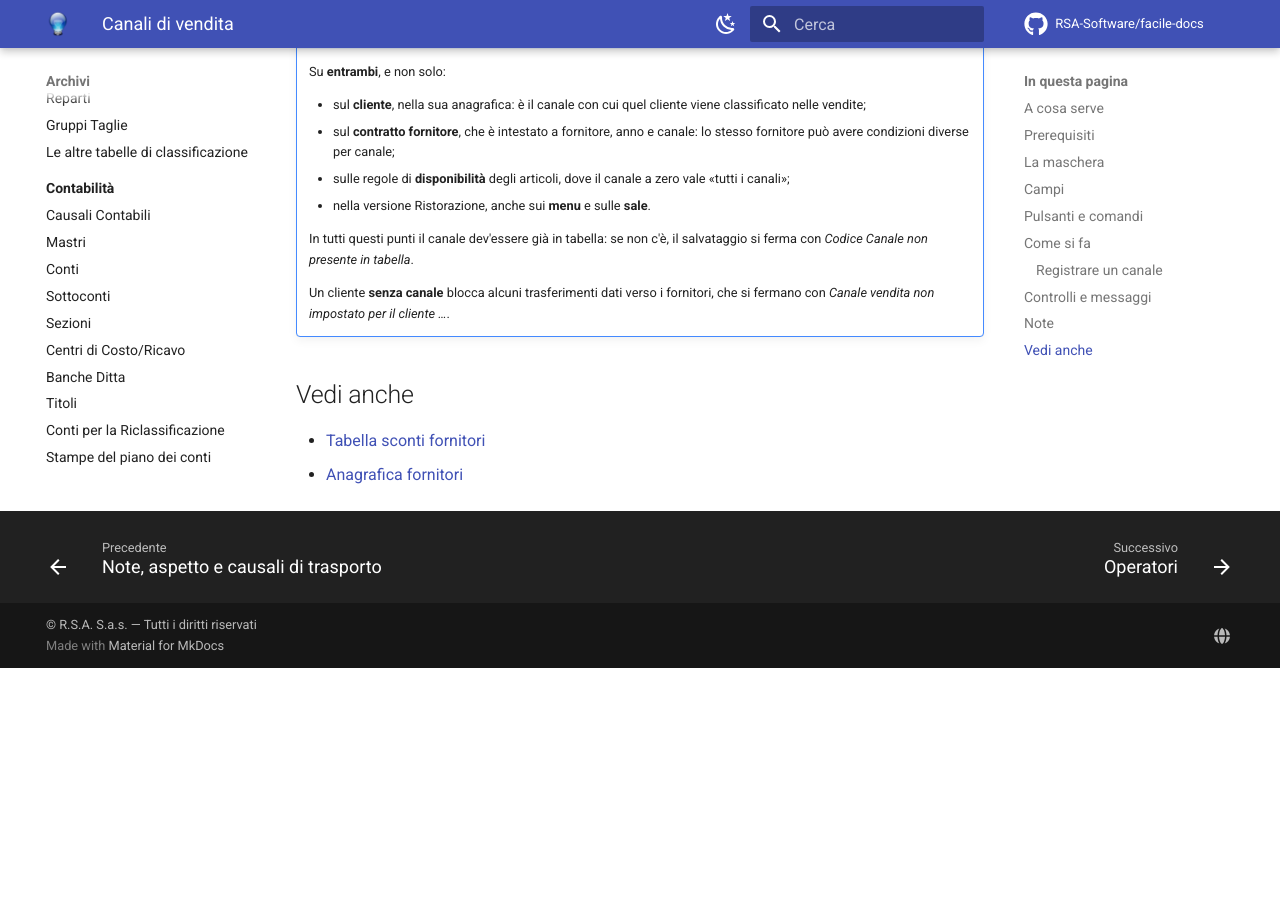
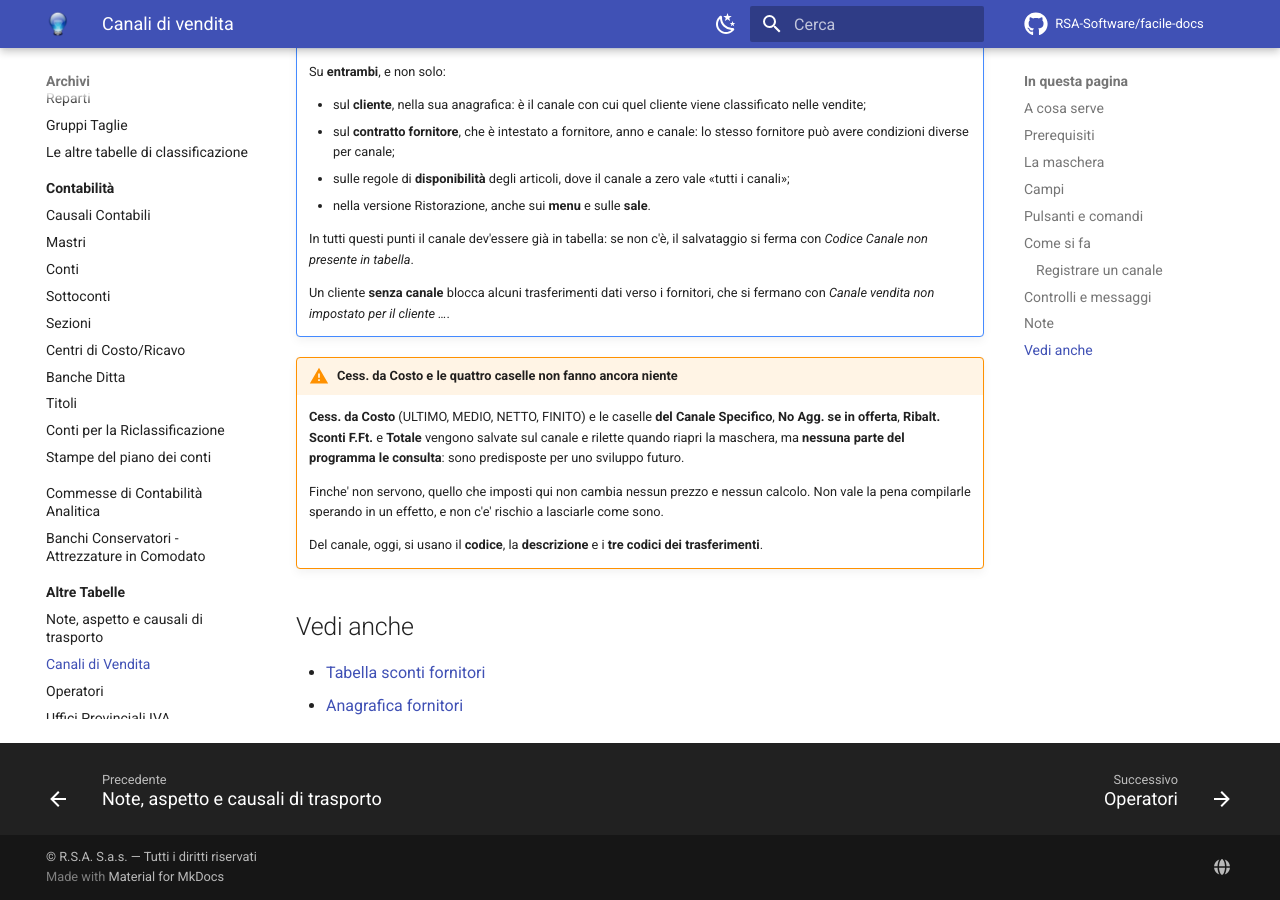
Before and after one commit to RSA-Software/facile-docs, an MkDocs documentation site: the page built from docs/moduli/altre-tabelle/canali-di-vendita.md, in a window 1280 px wide and 900 px high, scrolled down 3765 px. Built offline with MkDocs 1.6.1 and Material for MkDocs 9.7.7, drawn with Linux system fonts in a browser that asks for light colours; comment, search, counter and statistics services are not loaded; before the commit the page ends 4433 px from its top, so only the background shows below that.

Commit message:
Canali di vendita: risposta sulle impostazioni non utilizzate
Cess. da Costo e le quattro caselle (del Canale Specifico, No Agg. se in
offerta, Ribalt. Sconti F.Ft., Totale) sono salvate e rilette ma non le
consulta nessuno: sono predisposte per uno sviluppo futuro. La pagina adesso
lo dice, cosi' chi le compila sa che non avranno effetto.

Verificato anche per nome di colonna SQL, non solo per accesso alla struttura:
can_cessione, can_canale_spec, can_ribalt_sco, can_no_agg_off e can_totale non
compaiono da nessuna parte fuori dalla tabella stessa.

I tre codici dei trasferimenti invece servono, e la pagina lo diceva gia':
globe e froneri sostituiscono il codice del canale nel record esportato, udial
lo legge ExpSelloutUdial per il tracciato UDM.

Domande aperte: da 9 a 8.

```diff
--- a/docs/moduli/altre-tabelle/canali-di-vendita.md
+++ b/docs/moduli/altre-tabelle/canali-di-vendita.md
@@ -119,7 +119,20 @@ viene comunicato ad alcuni fornitori.
     fornitori, che si fermano con *Canale vendita non impostato per il
     cliente …*.
 
-<!-- DA VERIFICARE: le quattro voci di "Cess. da Costo" (ULTIMO, MEDIO, NETTO, FINITO) e le quattro caselle accanto (del Canale Specifico, No Agg. se in offerta, Ribalt. Sconti F.Ft., Totale). Il programma le registra sul canale e le rilegge quando riapri la maschera, ma nessun'altra parte del programma le consulta: del canale, altrove, si usano solo il codice, la descrizione e i tre codici dei trasferimenti. Sono impostazioni che serviranno a un modulo esterno, o sono rimaste indietro rispetto al calcolo dei prezzi di cessione? -->
+!!! warning "Cess. da Costo e le quattro caselle non fanno ancora niente"
+
+    **Cess. da Costo** (ULTIMO, MEDIO, NETTO, FINITO) e le caselle **del Canale
+    Specifico**, **No Agg. se in offerta**, **Ribalt. Sconti F.Ft.** e
+    **Totale** vengono salvate sul canale e rilette quando riapri la maschera,
+    ma **nessuna parte del programma le consulta**: sono predisposte per uno
+    sviluppo futuro.
+
+    Finche' non servono, quello che imposti qui non cambia nessun prezzo e
+    nessun calcolo. Non vale la pena compilarle sperando in un effetto, e non
+    c'e' rischio a lasciarle come sono.
+
+    Del canale, oggi, si usano il **codice**, la **descrizione** e i **tre
+    codici dei trasferimenti**.
 
 ## Vedi anche
 
```
Also changed, not shown: DOMANDE-APERTE.md (+1 -7 lines).
